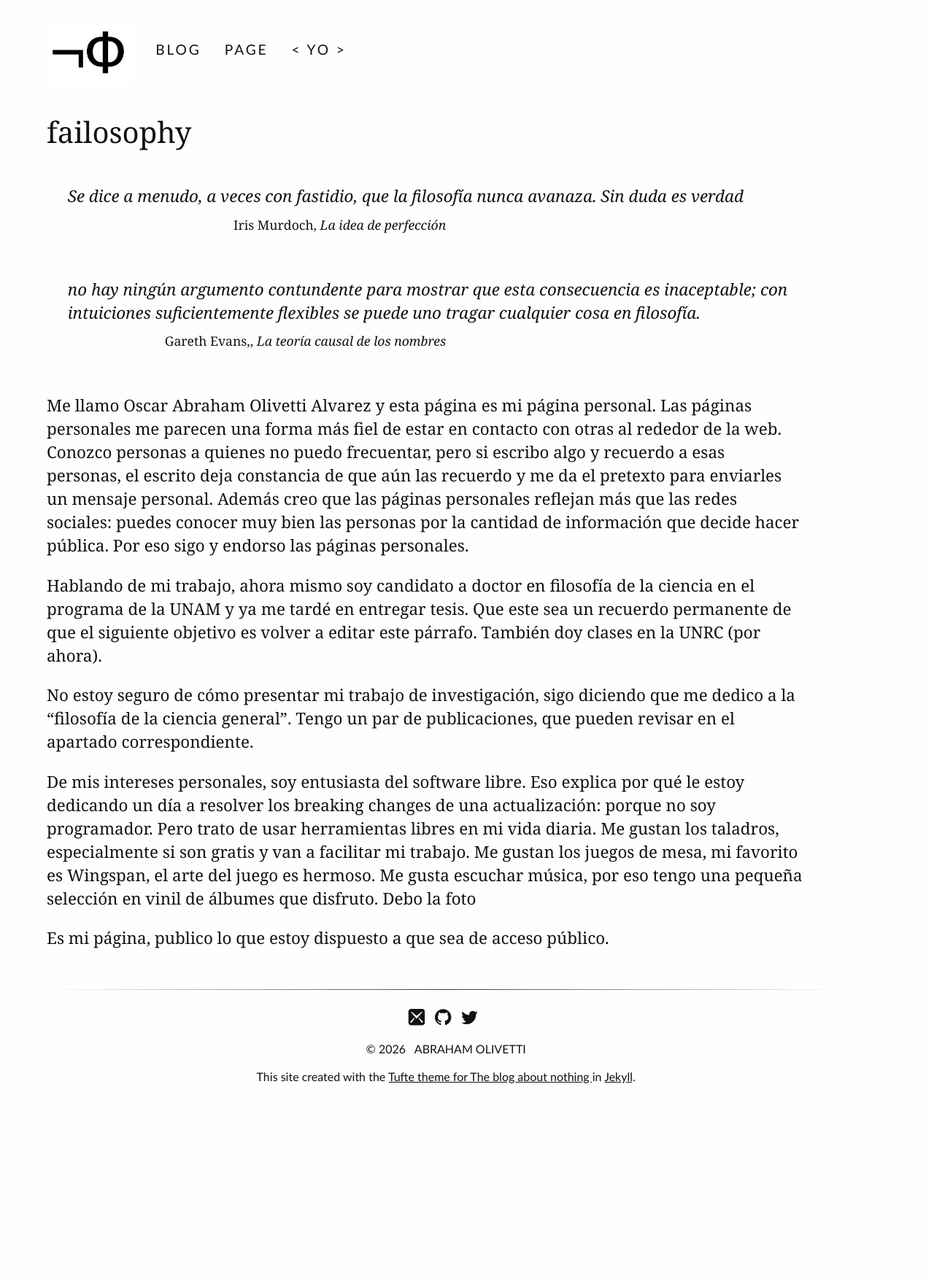
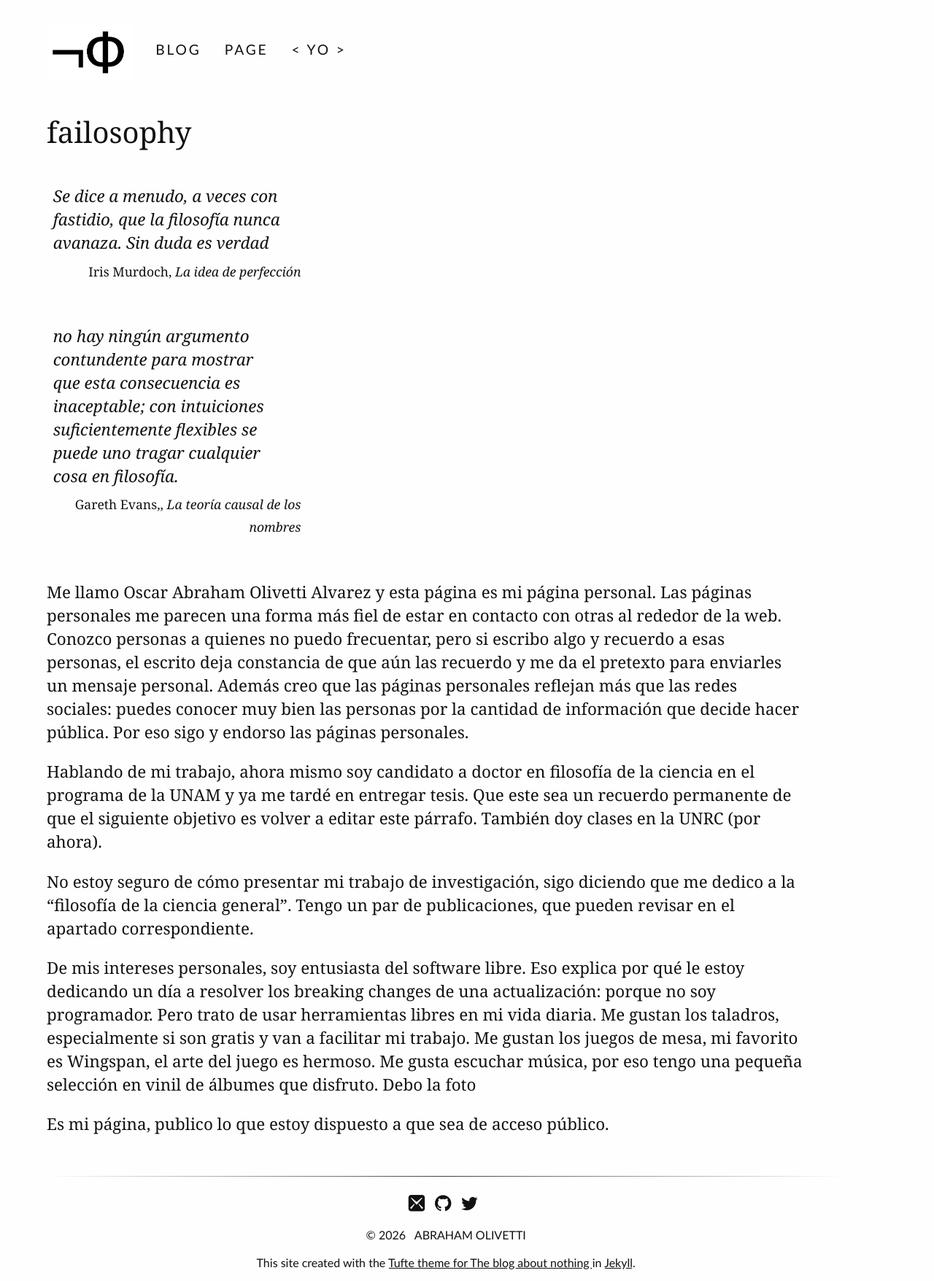
Before and after one commit to Oiuhukt/failosophy, a Jekyll site: the page built from about/index.md, in a window 1280 px wide. Shown: the whole page at 73% size. Built offline with Jekyll 4.4.1, drawn with Linux system fonts in a browser that asks for light colours; some web fonts are replaced; before the commit the page ends 1501 px from its top, so only the background shows below that.

```diff
--- a/css/tufte.scss
+++ b/css/tufte.scss
@@ -213,11 +213,13 @@
 /* Chapter Epigraphs */
 div.epigraph {
     margin: 3.5636rem 0;
+    width: 55%;
 }
 
 div.epigraph > blockquote {
     margin-top: 3rem;
     margin-bottom: 3rem;
+    width: 55%;
 }
 
 div.epigraph > blockquote,
@@ -227,12 +229,13 @@
 
 div.epigraph > blockquote > footer {
     font-style: normal;
-    width: 45%;
-    padding-left: 2.5%;
-    padding-right: 2.5%;
+    width: 100%;
+    padding-left: 0;
+    padding-right: 0;
     padding-top: 0;
     margin-top: 0.4455rem;
     margin-bottom: 3.1182rem;
+    text-align: right;
 }
 
 div.epigraph > blockquote > footer > cite {
```
